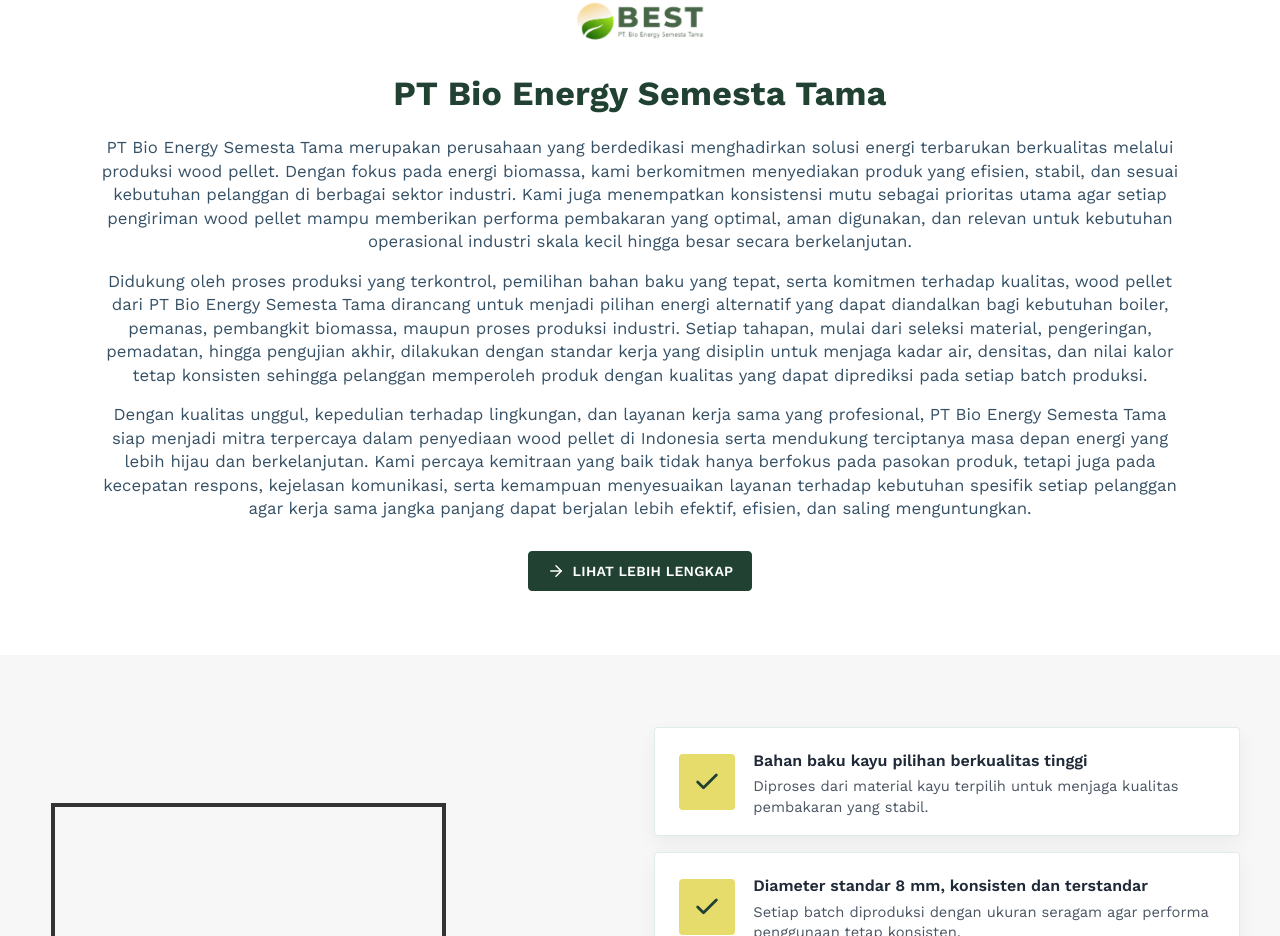
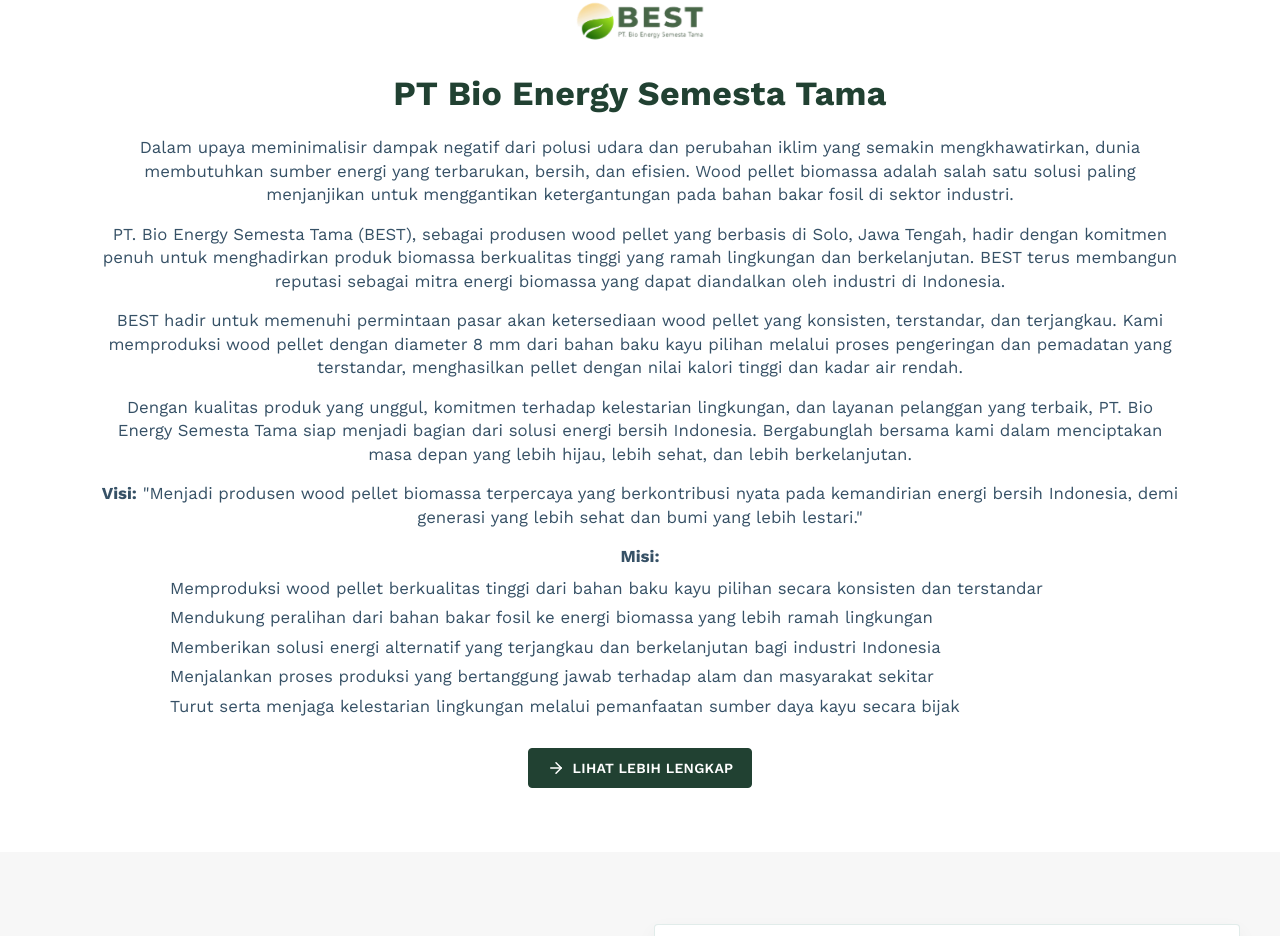
Before and after one commit to mrizky-fr/Mrizky-fr, a React (Vite) app: page / in a window 1280 px wide. Shown: the part 840-1776 px from the top of the page. Built offline with nearby package versions, Linux system fonts and the light colour scheme; a web font is replaced by a local one.

Commit message:
konten about

```diff
--- a/pages/About/About.tsx
+++ b/pages/About/About.tsx
@@ -54,35 +54,35 @@
                     <div className="about-profile-content">
                         <div className="about-profile-copy scroll-reveal opacity-0" data-reveal-delay="180">
                             <p>
-                                Dalam upaya meminimalisir dampak negatif dari masalah polusi udara yang dapat
-                                menyebabkan perubahan iklim, dibutuhkan sumber energi yang terbarukan dan efisien.
-                                Wood Pellet atau pelet kayu adalah salah satu solusi yang menjanjikan untuk
-                                menggantikan sumber energi bahan bakar fosil.
+                                Dalam upaya meminimalisir dampak negatif dari polusi udara dan perubahan iklim yang
+                                semakin mengkhawatirkan, dunia membutuhkan sumber energi yang terbarukan, bersih,
+                                dan efisien. Wood pellet biomassa adalah salah satu solusi paling menjanjikan untuk
+                                menggantikan ketergantungan pada bahan bakar fosil di sektor industri.
                             </p>
 
                             <p>
-                                PT Bio Energy Semesta Tama hadir sebagai produsen Wood Pellet yang berkomitmen
-                                menghadirkan produk berkualitas tinggi, ramah lingkungan, dan berkelanjutan.
-                                Kami berfokus pada penyediaan energi biomassa yang dapat mendukung kebutuhan
-                                industri secara konsisten dan profesional.
+                                PT. Bio Energy Semesta Tama (BEST), sebagai produsen wood pellet yang berbasis di Solo,
+                                Jawa Tengah, hadir dengan komitmen penuh untuk menghadirkan produk biomassa berkualitas
+                                tinggi yang ramah lingkungan dan berkelanjutan. BEST terus membangun reputasi sebagai
+                                mitra energi biomassa yang dapat diandalkan oleh industri di Indonesia.
                             </p>
                         </div>
 
                         <div className="about-profile-highlight scroll-reveal opacity-0" data-reveal-delay="260">
                             <p>
-                                PT Bio Energy Semesta Tama hadir untuk memenuhi permintaan pasar akan ketersediaan
-                                pelet kayu. Kami dapat memproduksi pelet kayu dengan kapasitas hingga 1.500 Ton
-                                per Bulannya.
+                                BEST hadir untuk memenuhi permintaan pasar akan ketersediaan wood pellet yang konsisten,
+                                terstandar, dan terjangkau. Kami memproduksi wood pellet dengan diameter 8 mm dari bahan
+                                baku kayu pilihan melalui proses pengeringan dan pemadatan yang terstandar, menghasilkan
+                                pellet dengan nilai kalori tinggi dan kadar air rendah.
                             </p>
                         </div>
 
                         <div className="about-profile-copy scroll-reveal opacity-0" data-reveal-delay="340">
                             <p>
-                                Dengan kualitas unggul, komitmen terhadap lingkungan, dan layanan pelanggan yang
-                                terbaik, PT Bio Energy Semesta Tama siap menjadi mitra industri wood pellet di
-                                Indonesia dan mengekspansi ke pasar global. Dapatkan wood pellet berkualitas tinggi
-                                dari PT Bio Energy Semesta Tama dan bergabunglah dalam upaya untuk menciptakan masa
-                                depan yang lebih hijau dan berkelanjutan.
+                                Dengan kualitas produk yang unggul, komitmen terhadap kelestarian lingkungan, dan layanan
+                                pelanggan yang terbaik, PT. Bio Energy Semesta Tama siap menjadi bagian dari solusi energi
+                                bersih Indonesia. Bergabunglah bersama kami dalam menciptakan masa depan yang lebih hijau,
+                                lebih sehat, dan lebih berkelanjutan.
                             </p>
                         </div>
                     </div>
@@ -103,17 +103,20 @@
                         <article className="about-vision-card scroll-reveal opacity-0" data-reveal-delay="180">
                             <h3 className="about-vision-card__title">Visi</h3>
                             <p className="about-vision-card__text">
-                                Menjadi perusahaan energi biomassa terpercaya di Indonesia yang menghadirkan wood pellet
-                                berkualitas tinggi, efisien, dan ramah lingkungan untuk kebutuhan industri berkelanjutan.
+                                "Menjadi produsen wood pellet biomassa terpercaya yang berkontribusi nyata pada
+                                kemandirian energi bersih Indonesia, demi generasi yang lebih sehat dan bumi
+                                yang lebih lestari."
                             </p>
                         </article>
 
                         <article className="about-vision-card scroll-reveal opacity-0" data-reveal-delay="260">
                             <h3 className="about-vision-card__title">Misi</h3>
                             <ul className="about-vision-card__list">
-                                <li>Menyediakan wood pellet dengan kualitas konsisten dan standar produksi terkontrol.</li>
-                                <li>Mendukung kebutuhan pasokan energi biomassa industri secara tepat waktu dan berkelanjutan.</li>
-                                <li>Membangun kemitraan profesional melalui layanan responsif, transparan, dan terpercaya.</li>
+                                <li>Memproduksi wood pellet berkualitas tinggi dari bahan baku kayu pilihan secara konsisten dan terstandar</li>
+                                <li>Mendukung peralihan dari bahan bakar fosil ke energi biomassa yang lebih ramah lingkungan</li>
+                                <li>Memberikan solusi energi alternatif yang terjangkau dan berkelanjutan bagi industri Indonesia</li>
+                                <li>Menjalankan proses produksi yang bertanggung jawab terhadap alam dan masyarakat sekitar</li>
+                                <li>Turut serta menjaga kelestarian lingkungan melalui pemanfaatan sumber daya kayu secara bijak</li>
                             </ul>
                         </article>
                     </div>
--- a/pages/Landing/Landing.css
+++ b/pages/Landing/Landing.css
@@ -285,6 +285,20 @@
 
 .home-company-description p + p {
   margin-top: 16px;
+}
+
+.home-company-mission-list {
+  margin: 8px auto 0;
+  max-width: 980px;
+  padding-left: 20px;
+  text-align: left;
+  color: #365166;
+  font-size: clamp(0.95rem, 1.4vw, 1.05rem);
+  line-height: 1.4;
+}
+
+.home-company-mission-list li + li {
+  margin-top: 6px;
 }
 
 .home-company-action {
@@ -859,6 +873,11 @@
     font-size: 0.94rem;
   }
 
+  .home-company-mission-list {
+    font-size: 0.94rem;
+    padding-left: 18px;
+  }
+
   .home-why-section {
     padding: 44px 0;
   }
--- a/pages/Landing/Landing.tsx
+++ b/pages/Landing/Landing.tsx
@@ -236,31 +236,45 @@
 
                     <div className="home-company-description scroll-reveal opacity-0" data-reveal-delay="260">
                         <p>
-                            PT Bio Energy Semesta Tama merupakan perusahaan yang berdedikasi menghadirkan solusi energi terbarukan
-                            berkualitas melalui produksi wood pellet. Dengan fokus pada energi biomassa, kami berkomitmen menyediakan
-                            produk yang efisien, stabil, dan sesuai kebutuhan pelanggan di berbagai sektor industri. Kami juga
-                            menempatkan konsistensi mutu sebagai prioritas utama agar setiap pengiriman wood pellet mampu
-                            memberikan performa pembakaran yang optimal, aman digunakan, dan relevan untuk kebutuhan operasional
-                            industri skala kecil hingga besar secara berkelanjutan.
+                            Dalam upaya meminimalisir dampak negatif dari polusi udara dan perubahan iklim yang semakin
+                            mengkhawatirkan, dunia membutuhkan sumber energi yang terbarukan, bersih, dan efisien.
+                            Wood pellet biomassa adalah salah satu solusi paling menjanjikan untuk menggantikan ketergantungan
+                            pada bahan bakar fosil di sektor industri.
                         </p>
 
                         <p>
-                            Didukung oleh proses produksi yang terkontrol, pemilihan bahan baku yang tepat, serta komitmen terhadap
-                            kualitas, wood pellet dari PT Bio Energy Semesta Tama dirancang untuk menjadi pilihan energi alternatif yang
-                            dapat diandalkan bagi kebutuhan boiler, pemanas, pembangkit biomassa, maupun proses produksi industri.
-                            Setiap tahapan, mulai dari seleksi material, pengeringan, pemadatan, hingga pengujian akhir, dilakukan
-                            dengan standar kerja yang disiplin untuk menjaga kadar air, densitas, dan nilai kalor tetap konsisten
-                            sehingga pelanggan memperoleh produk dengan kualitas yang dapat diprediksi pada setiap batch produksi.
+                            PT. Bio Energy Semesta Tama (BEST), sebagai produsen wood pellet yang berbasis di Solo, Jawa Tengah,
+                            hadir dengan komitmen penuh untuk menghadirkan produk biomassa berkualitas tinggi yang ramah lingkungan
+                            dan berkelanjutan. BEST terus membangun reputasi sebagai mitra energi biomassa yang dapat diandalkan
+                            oleh industri di Indonesia.
                         </p>
 
                         <p>
-                            Dengan kualitas unggul, kepedulian terhadap lingkungan, dan layanan kerja sama yang profesional,
-                            PT Bio Energy Semesta Tama siap menjadi mitra terpercaya dalam penyediaan wood pellet di Indonesia serta
-                            mendukung terciptanya masa depan energi yang lebih hijau dan berkelanjutan. Kami percaya kemitraan yang
-                            baik tidak hanya berfokus pada pasokan produk, tetapi juga pada kecepatan respons, kejelasan komunikasi,
-                            serta kemampuan menyesuaikan layanan terhadap kebutuhan spesifik setiap pelanggan agar kerja sama jangka
-                            panjang dapat berjalan lebih efektif, efisien, dan saling menguntungkan.
+                            BEST hadir untuk memenuhi permintaan pasar akan ketersediaan wood pellet yang konsisten, terstandar,
+                            dan terjangkau. Kami memproduksi wood pellet dengan diameter 8 mm dari bahan baku kayu pilihan melalui
+                            proses pengeringan dan pemadatan yang terstandar, menghasilkan pellet dengan nilai kalori tinggi
+                            dan kadar air rendah.
                         </p>
+
+                        <p>
+                            Dengan kualitas produk yang unggul, komitmen terhadap kelestarian lingkungan, dan layanan pelanggan
+                            yang terbaik, PT. Bio Energy Semesta Tama siap menjadi bagian dari solusi energi bersih Indonesia.
+                            Bergabunglah bersama kami dalam menciptakan masa depan yang lebih hijau, lebih sehat, dan lebih berkelanjutan.
+                        </p>
+
+                        <p>
+                            <strong>Visi:</strong> "Menjadi produsen wood pellet biomassa terpercaya yang berkontribusi nyata pada
+                            kemandirian energi bersih Indonesia, demi generasi yang lebih sehat dan bumi yang lebih lestari."
+                        </p>
+
+                        <p><strong>Misi:</strong></p>
+                        <ol className="home-company-mission-list">
+                            <li>Memproduksi wood pellet berkualitas tinggi dari bahan baku kayu pilihan secara konsisten dan terstandar</li>
+                            <li>Mendukung peralihan dari bahan bakar fosil ke energi biomassa yang lebih ramah lingkungan</li>
+                            <li>Memberikan solusi energi alternatif yang terjangkau dan berkelanjutan bagi industri Indonesia</li>
+                            <li>Menjalankan proses produksi yang bertanggung jawab terhadap alam dan masyarakat sekitar</li>
+                            <li>Turut serta menjaga kelestarian lingkungan melalui pemanfaatan sumber daya kayu secara bijak</li>
+                        </ol>
                     </div>
 
                     <div className="home-company-action scroll-reveal opacity-0" data-reveal-delay="340">
```
